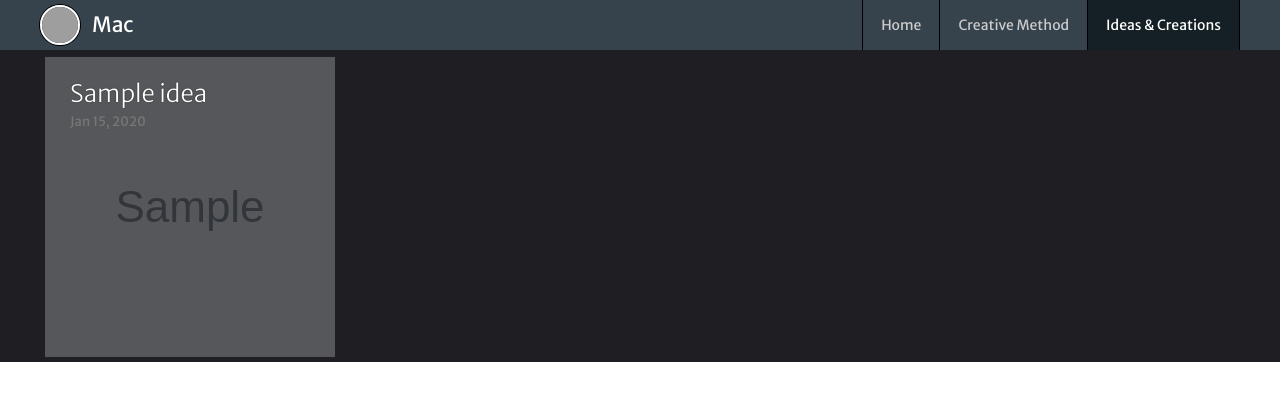
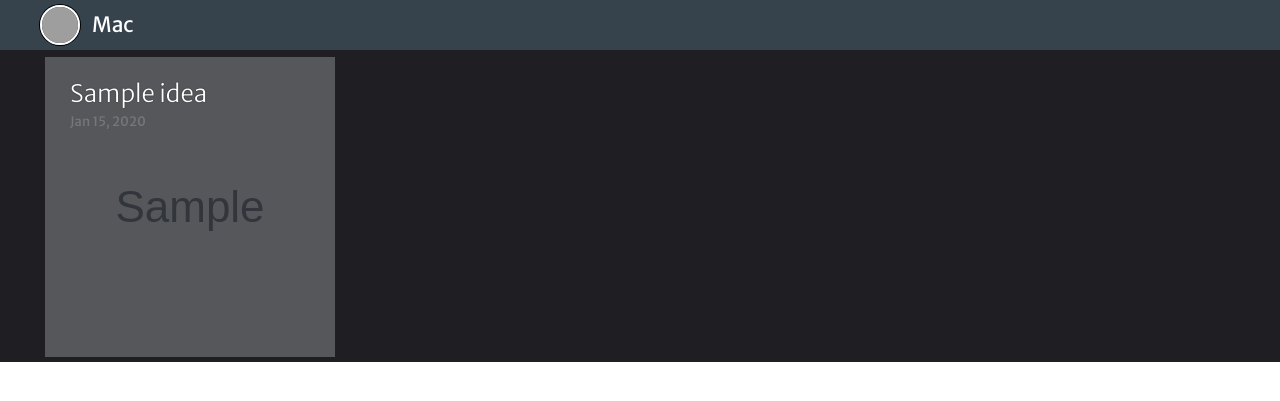
Before and after one commit to macrman/binarymac, a Django app: page / in a window 1280 px wide. Shown: the top 401 px of the page. Run offline with Django 3.2, Linux system fonts and the light colour scheme; tables that the repository leaves empty hold one stand-in row (values such as "Sample post"); grey boxes marked "Sample" are stand-in pictures; style sheets or scripts are compiled from the project's sources; some libraries are stand-ins or nearby versions; grey boxes are pictures that could not be loaded.

Commit message:
removed more excess code, uncluding utils

```diff
--- a/binarymac/templates/idea_list.html
+++ b/binarymac/templates/idea_list.html
@@ -3,7 +3,6 @@
 {% load static %}
 
 {% block title %}
-blah blah blah
 {% endblock %}
 
 {% block action_right %}
@@ -17,7 +16,7 @@ blah blah blah
     <div class="post_list">
         {% for post in post_list %}
             <a class="post_wrap"
-                href="{% url 'idea_detail' primary='creations' pk=post.pk slug=post.slug %}"
+                href="{% url 'idea_detail' pk=post.pk slug=post.slug %}"
             >
                 <img
                     class="featured_img"
--- a/binarymac/urls.py
+++ b/binarymac/urls.py
@@ -10,12 +10,12 @@ admin.autodiscover()
 urlpatterns = patterns(
     "",
     url(r'^ckeditor/', include('ckeditor.urls')),
+    url(r'^admin/', include(admin.site.urls)),
     url(r'^$', IdeaListView.as_view(), name="home"),
-    url(r'^admin/', include(admin.site.urls)),
     url(
-        r'^(?P<primary>creative_method)/',
+        r'^creative_method/',
         CreativeMethodView.as_view(),
         name="creative_method",
     ),
-    url(r'^(?P<primary>creations)/', include('creative.urls')),
+    url(r'^creations/', include('creative.urls')),
 ) + static(settings.MEDIA_URL, document_root=settings.MEDIA_ROOT)
--- a/binarymac/utils.py
+++ /dev/null
@@ -1,27 +0,0 @@
-def menulist(active):
-
-    menu = [
-        {
-            'name': "Home",
-            'url': '/',
-            'active': False,
-            'nested': None,
-        },
-        {
-            'name': "Creative Method",
-            'url': '/creative_method',
-            'active': False,
-            'nested': None,
-        },
-        {
-            'name': "Ideas & Creations",
-            'url': '/creations',
-            'active': False,
-            'nested': None,
-        },
-    ]
-
-    for item in menu:
-        if active[0] == item['url']:
-            item['active'] = True
-    return menu
--- a/creative/views.py
+++ b/creative/views.py
@@ -1,6 +1,5 @@
 from django.views.generic import ListView, DetailView
 from django.http import Http404
-from binarymac.utils import menulist
 from .models import Idea
 
 
@@ -11,25 +10,9 @@ class IdeaDetailView(DetailView):
     allow_empty = False
     context_object_name = 'post'
 
-    def get_context_data(self, **kwargs):
-        context = super(IdeaDetailView, self).get_context_data(**kwargs)
-        kwargs = self.kwargs
-        context.update(kwargs)
-        active = ["/creations", None]
-        context["menu"] = menulist(active)
-        return context
-
 
 class IdeaListView(ListView):
 
     template_name = 'idea_list.html'
     context_object_name = 'post_list'
     queryset = Idea.objects.all().order_by('-last_updated')
-
-    def get_context_data(self, **kwargs):
-        context = super(IdeaListView, self).get_context_data(**kwargs)
-        kwargs = self.kwargs
-        context.update(kwargs)
-        active = ["/creations", None]
-        context['menu'] = menulist(active)
-        return context
```
Also changed, not shown: binarymac/views.py (+0 -7 lines).
